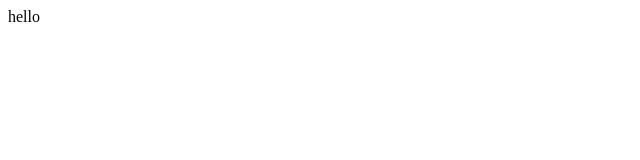
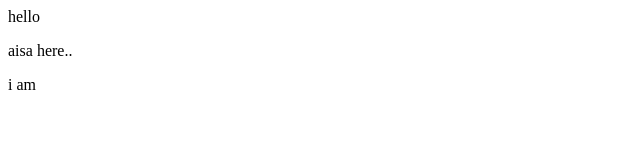
Before and after one commit to name-asmitakamble/mayurlahewar, a plain HTML site: page index.html in a window 1280 px wide. Shown: the full height of the page, 0-640 px from the left. Drawn offline with Linux system fonts and the light colour scheme.

Commit message:
here is change

```diff
--- a/index.html
+++ b/index.html
@@ -1 +1,3 @@
 <p> hello</p>
+<p> aisa here..</p>
+<p>i am</p>
```
